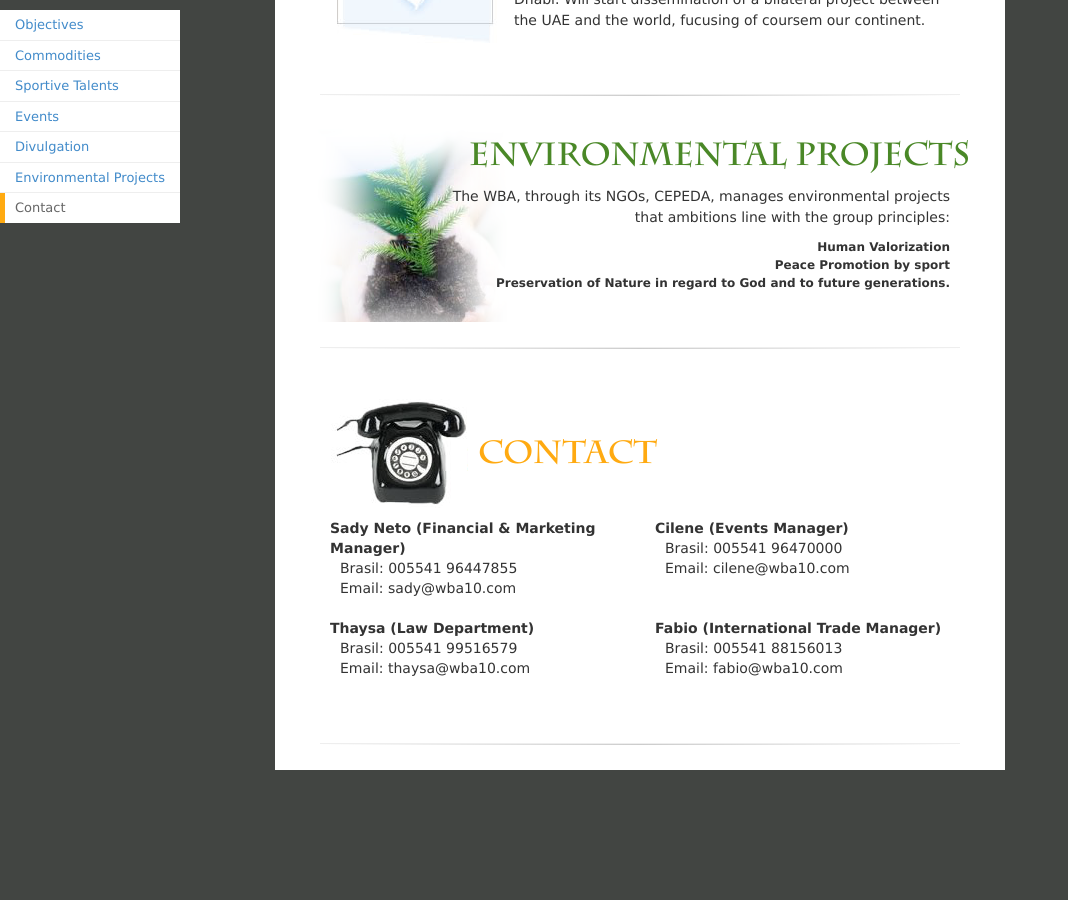
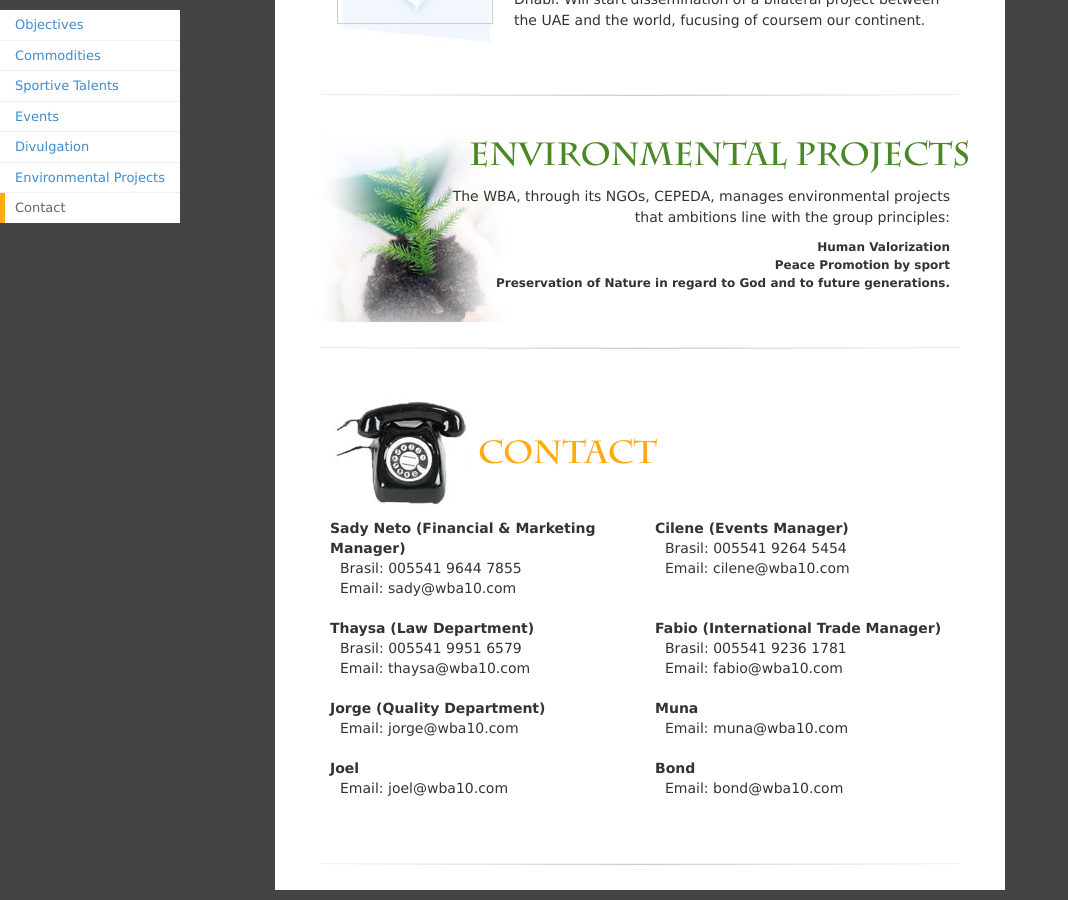
Before and after one commit to wba10/wba10.github.io, a Jekyll site: the page built from index.html, in a window 1280 px wide and 900 px high, scrolled down 1903 px. Shown: the whole window, without its empty margins (0-1068 px from the left). Built offline with Jekyll 4.4.1, drawn with Linux system fonts in a browser that asks for light colours; nearby versions of some CDN libraries; before the commit the page ends 2683 px from its top, so only the background shows below that.

Commit message:
Update contact information

```diff
--- a/index.html
+++ b/index.html
@@ -141,7 +141,7 @@ layout: default
       <div class="col-md-6">
         <dl>
           <dt>Sady Neto (Financial &amp; Marketing Manager)</dt>
-          <dd>Brasil: 005541 96447855</dd>
+          <dd>Brasil: 005541 9644 7855</dd>
           <dd>Email: sady@wba10.com</dd>
         </dl>
       </div>
@@ -149,7 +149,7 @@ layout: default
       <div class="col-md-6">
         <dl>
           <dt>Cilene (Events Manager)</dt>
-          <dd>Brasil: 005541 96470000</dd>
+          <dd>Brasil: 005541 9264 5454</dd>
           <dd>Email: cilene@wba10.com</dd>
         </dl>
       </div>
@@ -159,7 +159,7 @@ layout: default
       <div class="col-md-6">
         <dl>
           <dt>Thaysa (Law Department)</dt>
-          <dd>Brasil: 005541 99516579</dd>
+          <dd>Brasil: 005541 9951 6579</dd>
           <dd>Email: thaysa@wba10.com</dd>
         </dl>
       </div>
@@ -167,8 +167,40 @@ layout: default
       <div class="col-md-6">
         <dl>
           <dt>Fabio (International Trade Manager)</dt>
-          <dd>Brasil: 005541 88156013</dd>
+          <dd>Brasil: 005541 9236 1781</dd>
           <dd>Email: fabio@wba10.com</dd>
+        </dl>
+      </div>
+    </div>
+
+    <div class="row">
+      <div class="col-md-6">
+        <dl>
+          <dt>Jorge (Quality Department)</dt>
+          <dd>Email: jorge@wba10.com</dd>
+        </dl>
+      </div>
+
+      <div class="col-md-6">
+        <dl>
+          <dt>Muna</dt>
+          <dd>Email: muna@wba10.com</dd>
+        </dl>
+      </div>
+    </div>
+
+    <div class="row">
+      <div class="col-md-6">
+        <dl>
+          <dt>Joel</dt>
+          <dd>Email: joel@wba10.com</dd>
+        </dl>
+      </div>
+
+      <div class="col-md-6">
+        <dl>
+          <dt>Bond</dt>
+          <dd>Email: bond@wba10.com</dd>
         </dl>
       </div>
     </div>
```
Also changed, not shown: en.html (+36 -4 lines), pt-br.html (+36 -4 lines).
